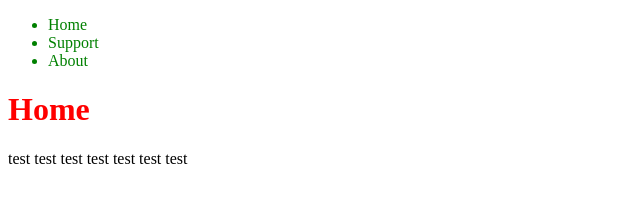
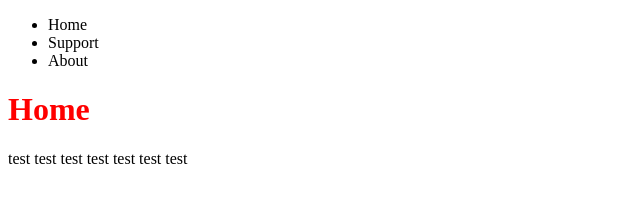
Before and after one commit to BvaGit/test-3, a plain HTML site: page index.html in a window 1280 px wide. Shown: the whole page, without its empty margins (0-640 px from the left). Drawn offline with Linux system fonts and the light colour scheme.

Commit message:
Revert "change color li"

```diff
--- a/style.css
+++ b/style.css
@@ -1,7 +1,3 @@
 h1 {
-    color: red;
+    color: red
 }
-
-li {
-    color: green;
-}
```
